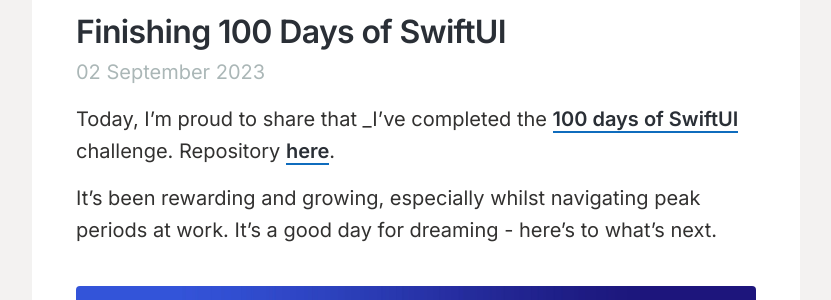
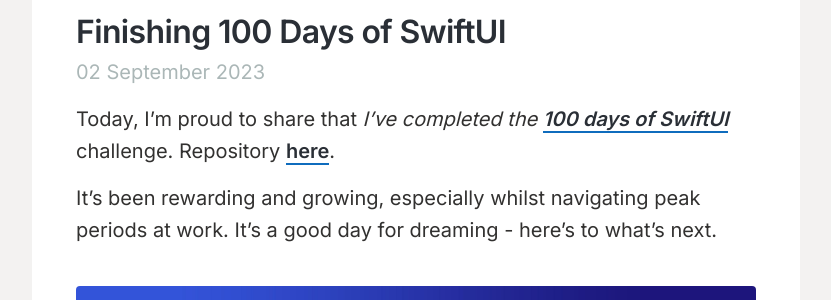
Before and after one commit to JonathanCopeland/JonathanCopeland.github.io, a Jekyll site: the page built from _posts/2023-09-02-Finishing-100-Days-of-SwiftUI.md, in a window 1280 px wide. Shown: the part 171-471 px from the top of the page, without its empty margins (224-1055 px from the left). Built offline with Jekyll 4.4.1, drawn with Linux system fonts in a browser that asks for light colours; nearby versions of some CDN libraries.

```diff
--- a/_posts/2023-09-02-Finishing-100-Days-of-SwiftUI.md
+++ b/_posts/2023-09-02-Finishing-100-Days-of-SwiftUI.md
@@ -4,7 +4,7 @@ date: 2023-09-02 00:00:00
 layout: post
 ---
 
-Today, I'm proud to share that _I've completed the [100 days of SwiftUI](https://www.hackingwithswift.com/100/swiftui) challenge. Repository [here](https://github.com/JonathanCopeland/100DaysOfSwiftUI).
+Today, I'm proud to share that _I've completed the [100 days of SwiftUI](https://www.hackingwithswift.com/100/swiftui)_ challenge. Repository [here](https://github.com/JonathanCopeland/100DaysOfSwiftUI).
 
 It's been rewarding and growing, especially whilst navigating peak periods at work. It's a good day for dreaming - here's to what's next.
 
```
